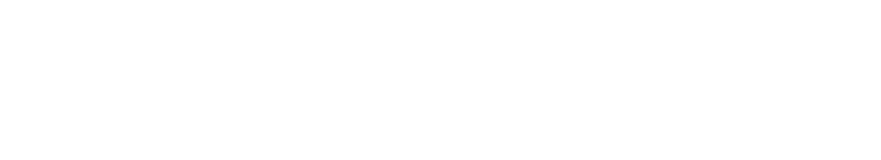
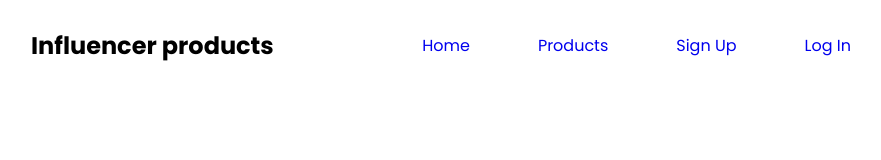
Before and after one commit to HKDigital360/HK-influence-gear, a plain HTML site: page index.html in a window 1280 px wide. Shown: the whole page, without its empty margins (97-978 px from the left). Drawn offline with Linux system fonts and the light colour scheme.

Commit message:
nav start

```diff
--- a/index.html
+++ b/index.html
@@ -3,10 +3,28 @@
 <head>
     <meta charset="UTF-8">
     <meta name="viewport" content="width=device-width, initial-scale=1.0">
-    <title>Document</title>
+    <title>HK Influence Gear</title>
     <link rel="stylesheet" href="styles/influncegear.css">
 </head>
-<body>
+<body class="poppins-font">
+    <header>
+        <nav class="navbar display-flex">
+
+         <h2 class="nav-title">Influencer products</h2>
+
+         <ul class="nav-links display-flex">
+             <li class="nav-item"><a href="#">Home</a></li>
+             <li class="nav-item"><a href="#">Products</a></li>
+             <li class="nav-item"><a href="#">Sign Up</a></li>
+             <li class="nav-item"><a href="#">Log In</a></li>
+             <li class="nav-item"><a href="#"></a></li>
+             <li class="nav-item"><a href="#"></a></li>
+         </ul>
+
+
+
+        </nav>
+    </header>
 
 </body>
 </html>
--- a/styles/influncegear.css
+++ b/styles/influncegear.css
@@ -0,0 +1,36 @@
+@import url('https://fonts.googleapis.com/css2?family=Poppins:ital,wght@0,100;0,200;0,300;0,400;0,500;0,600;0,700;0,800;0,900;1,100;1,200;1,300;1,400;1,500;1,600;1,700;1,800;1,900&display=swap');
+
+.poppins-font {
+  font-family: "Poppins", sans-serif;
+  font-optical-sizing: auto;
+  font-weight: 400;
+  font-style: normal;
+}
+
+
+/* shared styles */
+.display-flex{
+    display: flex;
+}
+
+
+
+/* nav styles */
+.navbar{
+     justify-content:space-between;
+    align-items: center;
+      /* max-width: 1440px; */
+    margin: 0px;
+    margin-left: 120px;
+    margin-right: 120px;
+    margin-bottom: auto;
+}
+.nav-item, a{
+    text-decoration:none;
+    list-style: none;
+    margin-right: 34px;
+
+}
+/* .nav-links {
+    text-decoration:none;
+} */
```
